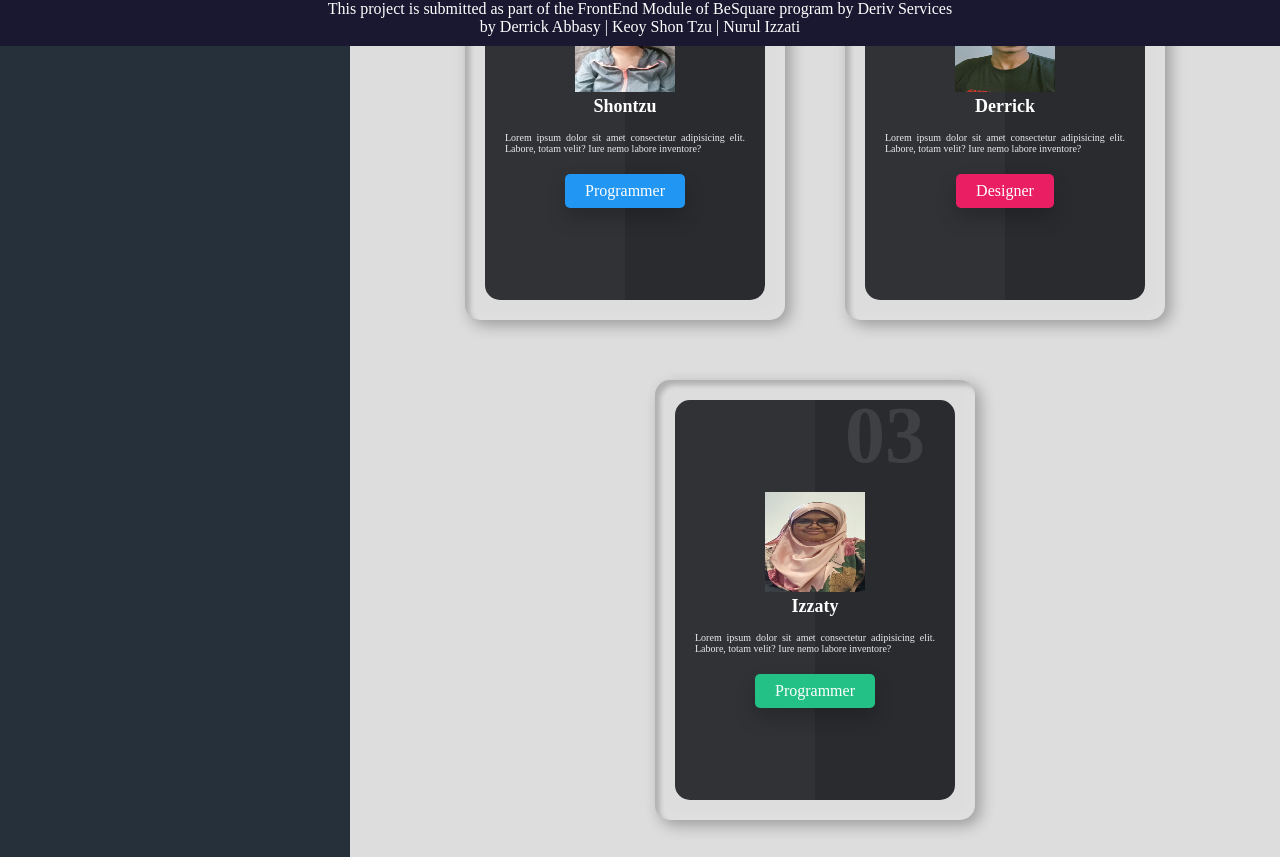
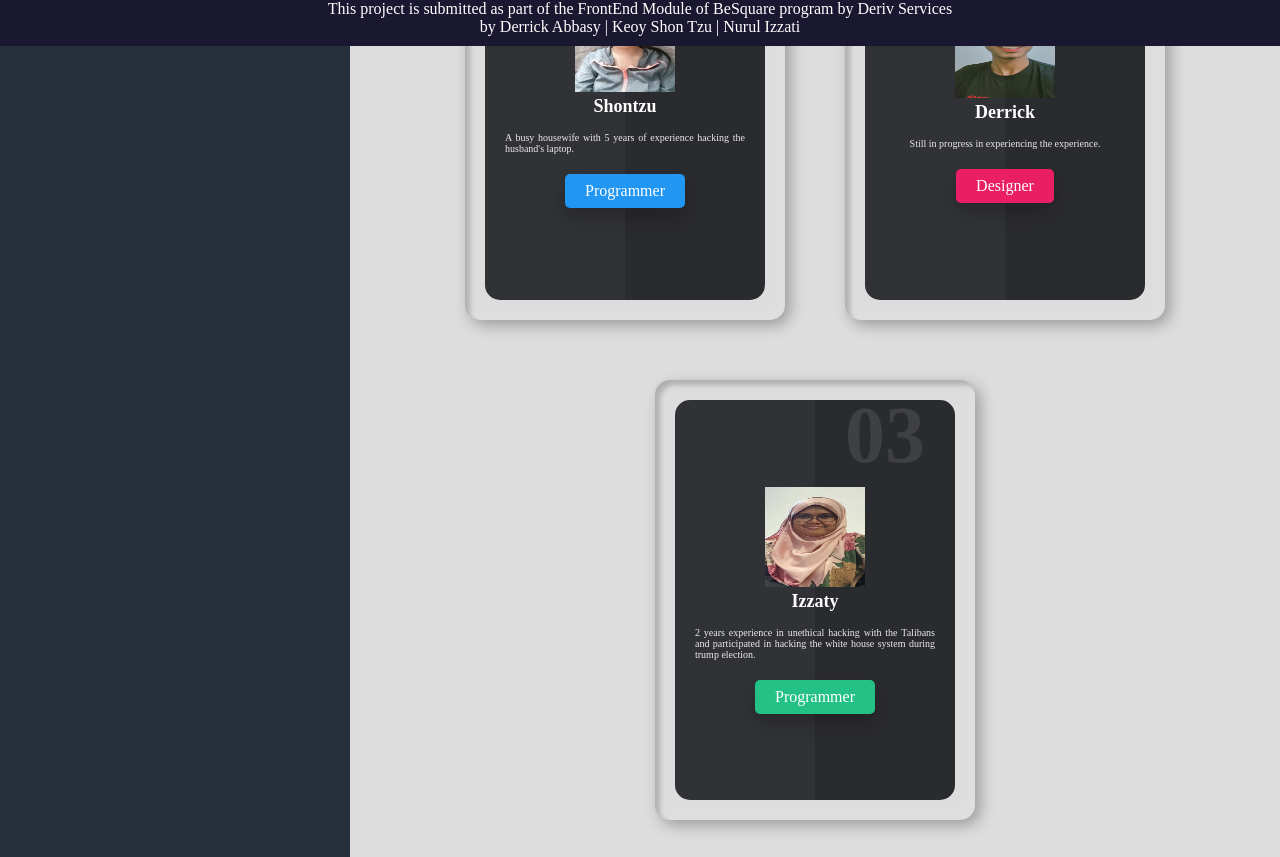
Before and after one commit to shontzu-deriv/fe-hackathon, a React (Create React App) app: page /aboutus in a window 1280 px wide. Shown: the part 754-1611 px from the top of the page. Built offline with nearby package versions, Linux system fonts and the light colour scheme.

Commit message:
editing done for about us

```diff
--- a/src/Pages/AboutUs/index.jsx
+++ b/src/Pages/AboutUs/index.jsx
@@ -17,11 +17,11 @@ const AboutUsIndex = () => {
           <div className="box">
             <div className="content">
               <h2>01</h2>
-              <img className="people" src={shontzula} alt="image" />
+              <img className="people" src={shontzula} alt="shontzuimage" />
               <h3>Shontzu</h3>
               <p>
-                Lorem ipsum dolor sit amet consectetur adipisicing elit. Labore,
-                totam velit? Iure nemo labore inventore?
+                A busy housewife with 5 years of experience hacking the
+                husband's laptop.
               </p>
               <Link to="">Programmer</Link>
             </div>
@@ -32,12 +32,9 @@ const AboutUsIndex = () => {
           <div className="box">
             <div className="content">
               <h2>02</h2>
-              <img className="people" src={derrickla} alt="image" />
+              <img className="people" src={derrickla} alt="derrickimage" />
               <h3>Derrick</h3>
-              <p>
-                Lorem ipsum dolor sit amet consectetur adipisicing elit. Labore,
-                totam velit? Iure nemo labore inventore?
-              </p>
+              <p>Still in progress in experiencing the experience.</p>
               <Link to="">Designer</Link>
             </div>
           </div>
@@ -47,11 +44,12 @@ const AboutUsIndex = () => {
           <div className="box">
             <div className="content">
               <h2>03</h2>
-              <img className="people" src={izzatyla} alt="image" />
+              <img className="people" src={izzatyla} alt="izzatyimage" />
               <h3>Izzaty</h3>
               <p>
-                Lorem ipsum dolor sit amet consectetur adipisicing elit. Labore,
-                totam velit? Iure nemo labore inventore?
+                2 years experience in unethical hacking with the Talibans and
+                participated in hacking the white house system during trump
+                election.
               </p>
               <Link to="">Programmer</Link>
             </div>
```
